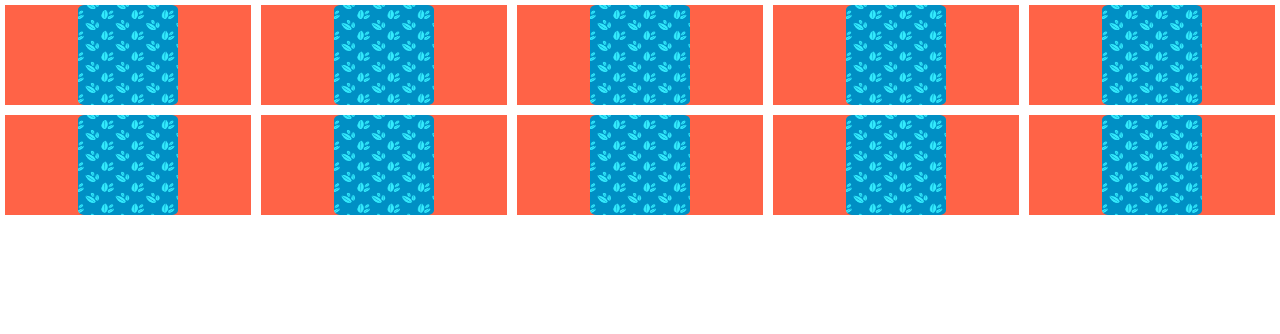
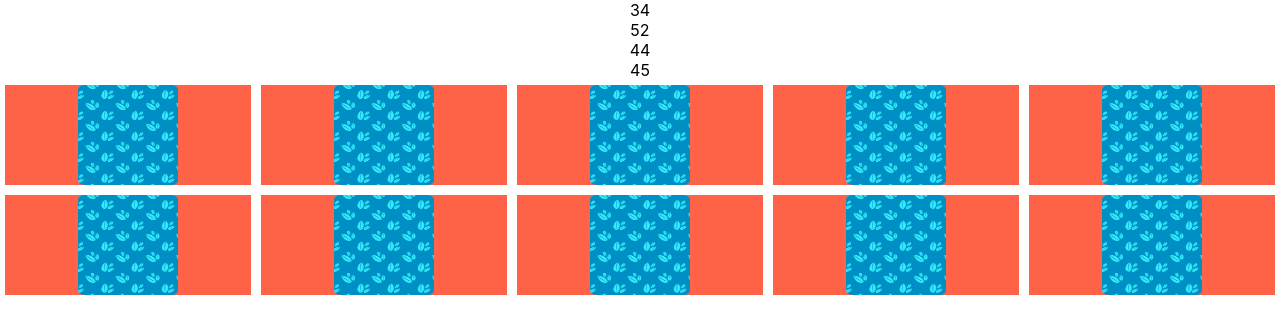
Before and after one commit to adg29/card-memory-game, a React (Create React App) app: page / in a window 1280 px wide. Shown: the top 334 px of the page. Built offline with nearby package versions, Linux system fonts and the light colour scheme.

Commit message:
options component renders grid size options and updates board on click

```diff
--- a/src/App.js
+++ b/src/App.js
@@ -1,4 +1,5 @@
 import React, { useState, useEffect } from 'react'
+import Options from './components/options'
 import Board from './components/board'
 import './App.css'
 
@@ -10,6 +11,14 @@ function App() {
     [4,5]
   ]
 
+  const GAME_VIEWS = {
+    OPTIONS: 'options',
+    PLAYING: 'playing',
+    SUMMARY: 'summary'
+  }
+
+  const [view, setView] = useState()
+  const [gridSize, setGridSize] = useState(GRID_SIZES[1])
   const [flipped, setFlipped] = useState([])
   const [cards, setCards] = useState([])
   const [matched, setMatched] = useState([])
@@ -74,10 +83,14 @@ function App() {
 
   return (
     <div className="App">
+      <Options
+        GRID_SIZES={GRID_SIZES}
+        setGridSize={setGridSize}
+      />
       <Board
         cards={cards}
         flipped={flipped}
-        grid={GRID_SIZES[1]}
+        grid={gridSize}
         handleClick={handleClick}
         disabled={disabled}
         matched={matched}
--- /dev/null
+++ b/src/components/options/index.jsx
@@ -0,0 +1,20 @@
+import React from 'react'
+// import { useState, useEffect } from 'react'
+
+function Options({ GRID_SIZES, setGridSize }) {
+    return (
+        <div
+            className={`options `}
+        >
+            {GRID_SIZES.map(size =>
+                <div
+                    onClick={() => setGridSize(size)}
+                >
+                    {size}
+                </div>
+            )}
+        </div>
+    )
+}
+
+export default Options
```
